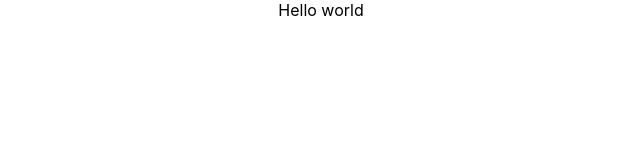
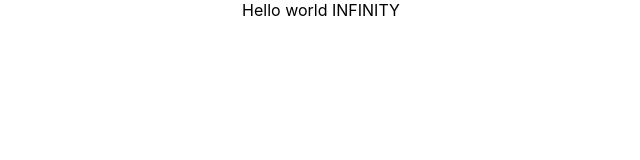
Before and after one commit to Niraj-Dilshan/WebSiteStatusChecker, a React (Create React App) app in the folder frontend/: page / in a window 1280 px wide. Shown: the top 160 px of the page, without its empty margins (319-959 px from the left). Built offline with nearby package versions, Linux system fonts and the light colour scheme.

Commit message:
Update App.js
Co-authored-by:nirajnimantha@gmail.com

```diff
--- a/frontend/src/App.js
+++ b/frontend/src/App.js
@@ -4,7 +4,7 @@ import './App.css';
 function App() {
   return (
     <div className="App">
-      Hello world
+      Hello world INFINITY
     </div>
   );
 }
```
